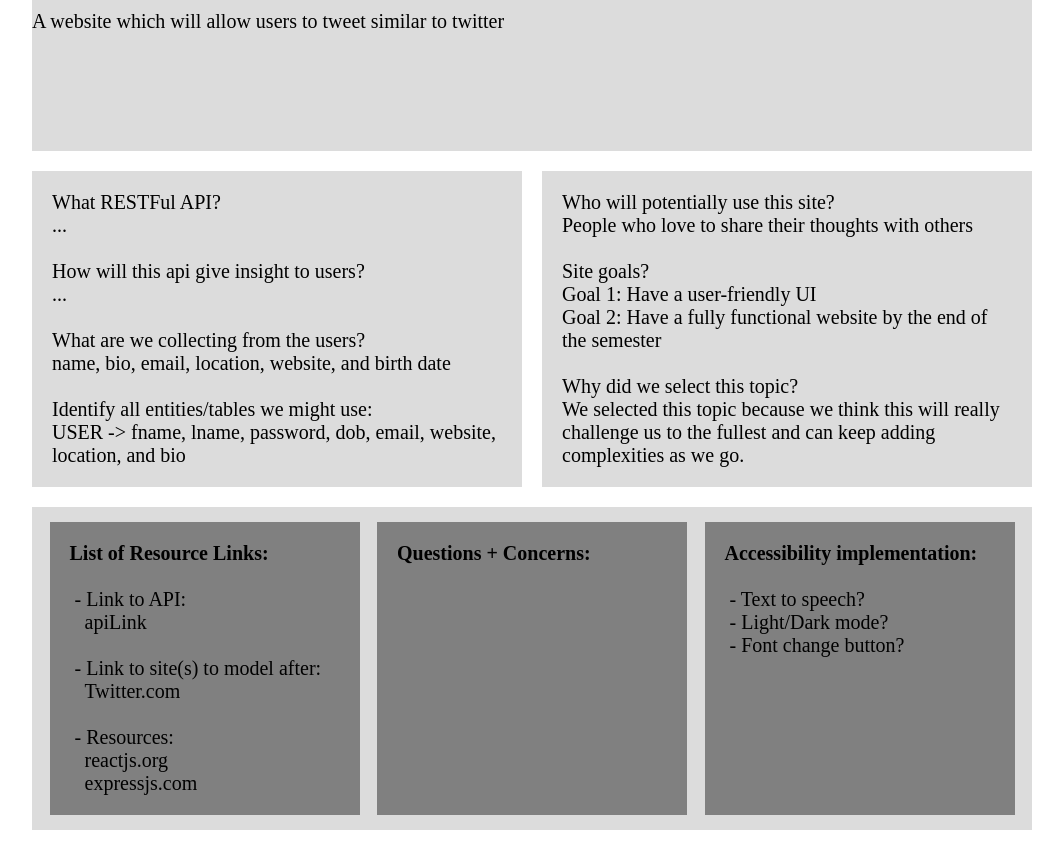
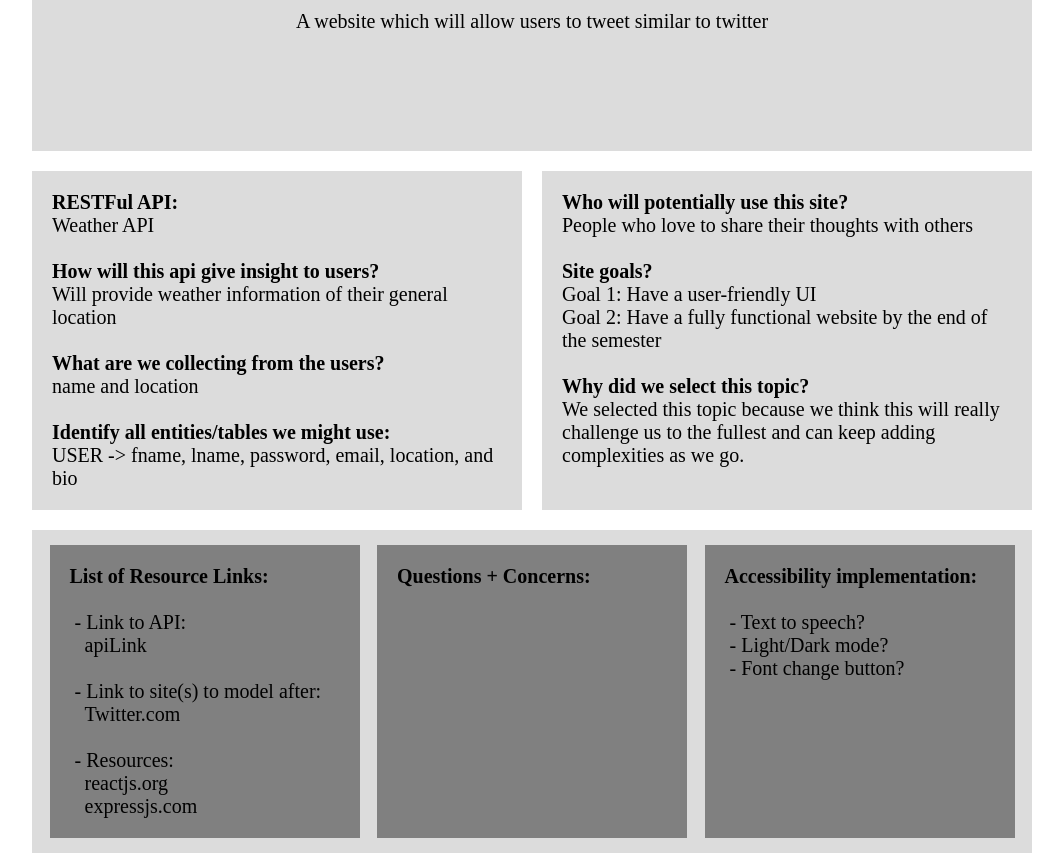
Before and after one commit to UIC-CS484/assignment-1---team-project-proposal-team-8, a plain HTML site: page proposal.html in a window 1280 px wide. Shown: the part 74-927 px from the top of the page, without its empty margins (108-1171 px from the left). Before the commit the page ends 904 px from the top, so only its background shows below. Drawn offline with Linux system fonts and the light colour scheme.

Commit message:
changed css for header to center text (#11)
* changed css for header to center text

Signed-off-by: Stasioo <59345026+Stasioo@users.noreply.github.com>

* Questions are bold and updated API info

Co-authored-by: Farooq <syed@farooq.dev>

```diff
--- a/css/styles.css
+++ b/css/styles.css
@@ -13,6 +13,7 @@
     margin-bottom: 20px;
 }
 .header {
+    text-align: center;
     width: 100%;
     min-height: 200px;
     background-color: gainsboro;
--- a/proposal.html
+++ b/proposal.html
@@ -21,27 +21,27 @@
         <div class="row">
             <div class="mid">
                 <div class="mid-box">
-                    What RESTFul API?<br>
-                    ...<br>
+                    <b>RESTFul API:</b><br>
+                    Weather API<br>
                     <br>
-                    How will this api give insight to users?<br>
-                    ...<br>
+                    <b>How will this api give insight to users?</b><br>
+                    Will provide weather information of their general location<br>
                     <br>
-                    What are we collecting from the users?<br>
-                    name, bio, email, location, website, and birth date<br>
+                    <b>What are we collecting from the users?</b><br>
+                    name and location<br>
                     <br>
-                    Identify all entities/tables we might use:<br>
-                    USER -> fname, lname, password, dob, email, website, location, and bio<br>
+                    <b>Identify all entities/tables we might use:</b><br>
+                    USER -> fname, lname, password, email, location, and bio<br>
                 </div>
                 <div class="mid-box">
-                    Who will potentially use this site?<br>
+                    <b>Who will potentially use this site?</b><br>
                     People who love to share their thoughts with others<br>
                     <br>
-                    Site goals?<br>
+                    <b>Site goals?</b><br>
                     Goal 1: Have a user-friendly UI<br>
                     Goal 2: Have a fully functional website by the end of the semester<br>
                     <br>
-                    Why did we select this topic?<br>
+                    <b>Why did we select this topic?</b><br>
                     We selected this topic because we think this will really challenge us to
                     the fullest and can keep adding complexities as we go.
                 </div>
```
